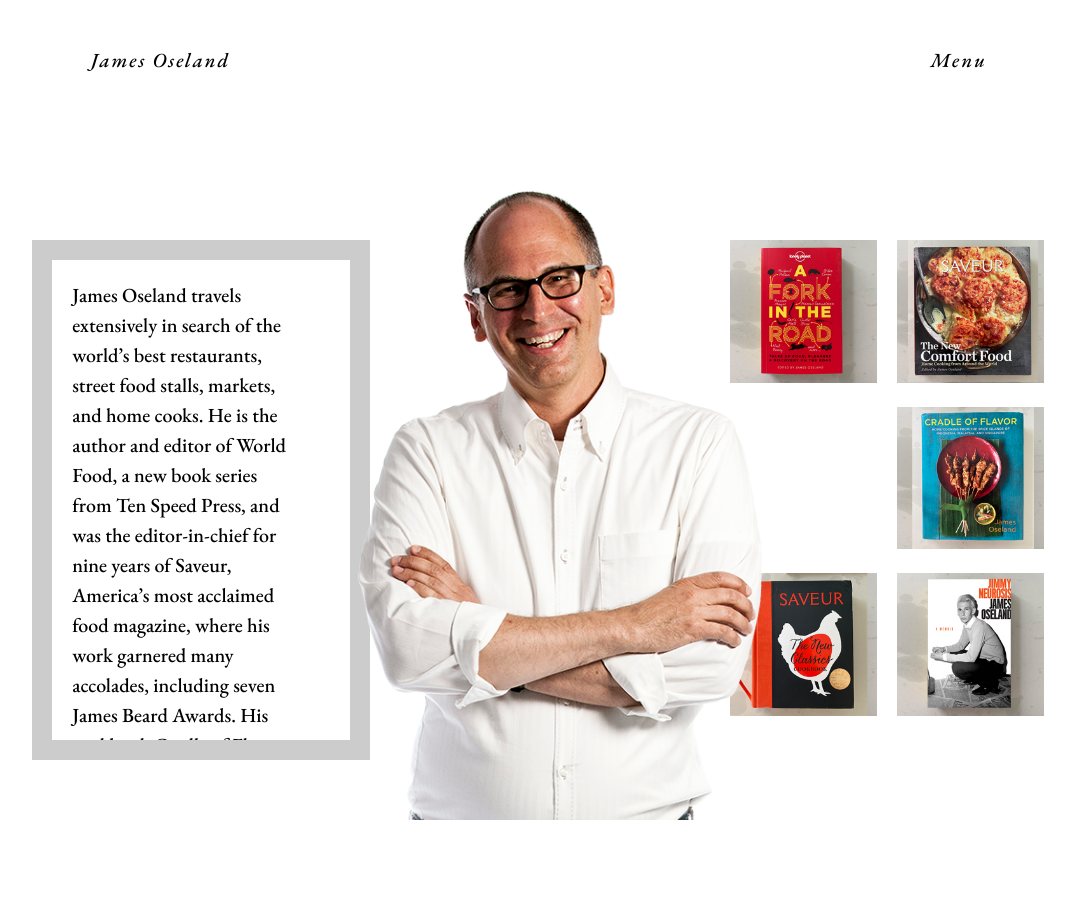
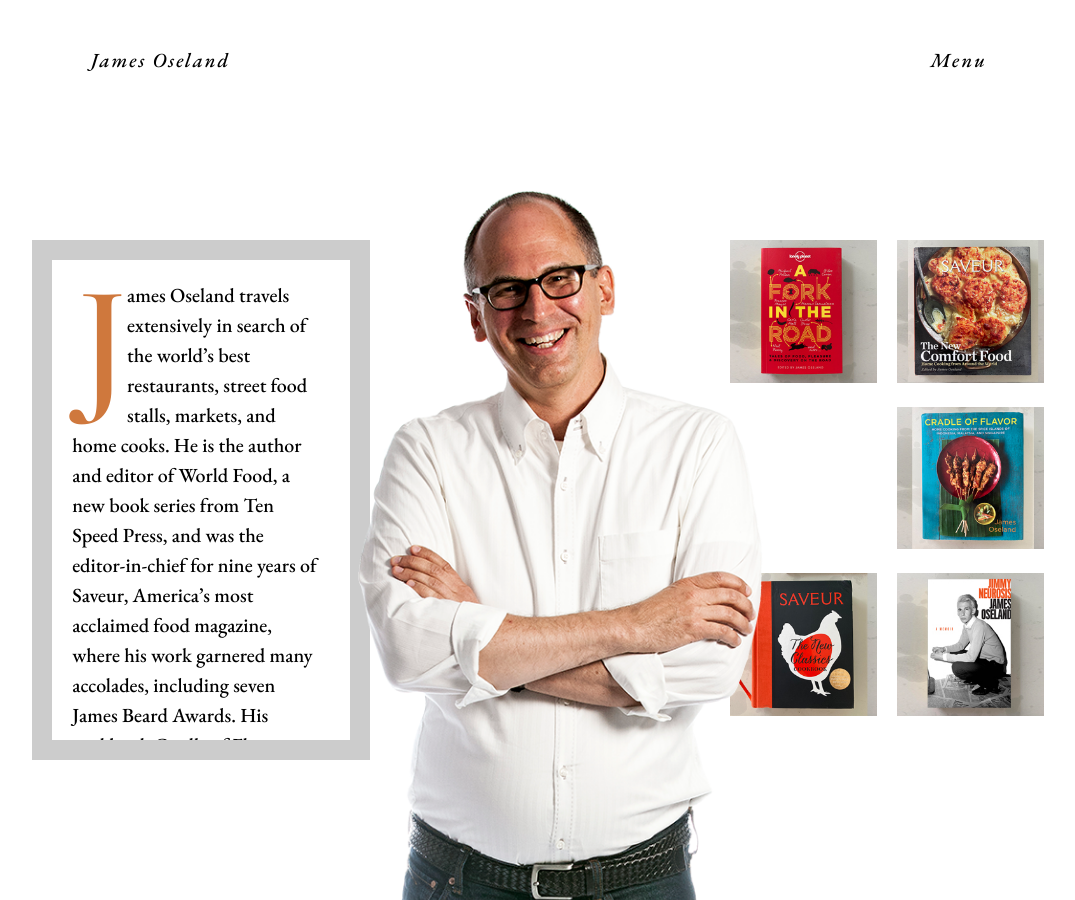
Before and after one commit to cynthiaeddy/jimmy, a React (Create React App) app: page /about-james in a window 1280 px wide. Shown: the whole page, without its empty margins (101-1176 px from the left). Before the commit the page ends 820 px from the top, so only its background shows below. Built offline with nearby package versions, Linux system fonts and the light colour scheme; a web font is replaced by a local one.

Commit message:
more stylin jim

```diff
--- a/public/index.html
+++ b/public/index.html
@@ -15,7 +15,9 @@
     <link href="https://fonts.googleapis.com/css2?family=Raleway:wght@100;200;300;400;600;700&display=swap" rel="stylesheet">
     <link rel="preconnect" href="https://fonts.gstatic.com">
 <link href="https://fonts.googleapis.com/css2?family=UnifrakturMaguntia&display=swap" rel="stylesheet">
-    <script src="https://kit.fontawesome.com/53c44fb997.js" crossorigin="anonymous"></script>
+
+<link rel="preconnect" href="https://fonts.gstatic.com">
+<link href="https://fonts.googleapis.com/css2?family=Cormorant+Garamond:wght@600;700&display=swap" rel="stylesheet">
     <!--
       manifest.json provides metadata used when your web app is installed on a
       user's mobile device or desktop. See https://developers.google.com/web/fundamentals/web-app-manifest/
--- a/src/App.css
+++ b/src/App.css
@@ -14,27 +14,21 @@
 	overscroll-behavior: none;
 }
 
+html {
+	/* position: fixed; */
+	height: 100%;
+	overflow: hidden;
+}
+
 .container {
 	display: flex;
 	justify-content: center;
-
-	/* align-items: center; */
 	text-align: center;
-	height: 90vh;
+	/* height: 90vh; */
 	margin: 0;
 	overflow: hidden;
 	margin-bottom: auto;
 	margin-top: 100px;
-}
-
-.jim-foto {
-	width: 400px;
-	height: 800px;
-	border: 1px solid #000;
-	margin-left: 100px;
-	display: flex;
-	justify-content: center;
-	align-items: center;
 }
 
 h3 {
--- a/src/components/aboutJim/AboutJim.js
+++ b/src/components/aboutJim/AboutJim.js
@@ -25,7 +25,7 @@
     <section className='aboutJim'>
 
         <div className='jim left'>
-          <p>James Oseland travels extensively in search of the world’s best restaurants, street food stalls, markets, and home cooks. He is the author and editor of World Food, a new book series from Ten Speed Press, and was the editor-in-chief for nine years of Saveur, America’s most acclaimed food magazine, where his work garnered many accolades, including seven James Beard Awards. His cookbook Cradle of Flavor was named one of the best books of 2006 by the New York Times and Good Morning America. Additionally, James’s writing has appeared in Gourmet, Vogue, Food and Wine, and the Wall Street Journal, where he writes the “Cook’s Playbook” column. He has appeared on Celebrity Apprentice, the Today Show, Iron Chef America, and was a permanent judge on all five seasons of Bravo’s Top Chef Masters. James is a popular cooking teacher and has taught at the Institute for Culinary Education, the New School, and New York City’s Natural Gourmet. He has lectured at culinary institutes and food societies around the world; in 2011, he delivered the keynote speech for the International Food Bloggers Conference. In 2013, he starred as himself in a series of Wendy’s commercials. He has lived in Indonesia, Malaysia, Thailand, and India and now calls Mexico City home. </p>
+          <p><span className='dropcap'>J</span>ames Oseland travels extensively in search of the world’s best restaurants, street food stalls, markets, and home cooks. He is the author and editor of World Food, a new book series from Ten Speed Press, and was the editor-in-chief for nine years of Saveur, America’s most acclaimed food magazine, where his work garnered many accolades, including seven James Beard Awards. His cookbook Cradle of Flavor was named one of the best books of 2006 by the New York Times and Good Morning America. Additionally, James’s writing has appeared in Gourmet, Vogue, Food and Wine, and the Wall Street Journal, where he writes the “Cook’s Playbook” column. He has appeared on Celebrity Apprentice, the Today Show, Iron Chef America, and was a permanent judge on all five seasons of Bravo’s Top Chef Masters. James is a popular cooking teacher and has taught at the Institute for Culinary Education, the New School, and New York City’s Natural Gourmet. He has lectured at culinary institutes and food societies around the world; in 2011, he delivered the keynote speech for the International Food Bloggers Conference. In 2013, he starred as himself in a series of Wendy’s commercials. He has lived in Indonesia, Malaysia, Thailand, and India and now calls Mexico City home. </p>
 
         </div>
         <div className='jim main'>
--- a/src/stylesheets/AboutJim.css
+++ b/src/stylesheets/AboutJim.css
@@ -2,7 +2,6 @@
 	z-index: 10;
 	width: 80vw;
 	height: 100vh;
-	overflow-y: scroll;
 	position: relative;
 	display: flex;
 	justify-content: center;
@@ -39,7 +38,7 @@
 	font-weight: 500;
 	font-size: 20px;
 	line-height: 1.5;
-	padding: 20px;
+	padding: 20px 0 20px 20px;
 }
 .jim.left {
 	/* background: rgba(0, 0, 0, .2); */
@@ -47,6 +46,7 @@
 	border: 20px solid rgba(0, 0, 0, .2);
 	height: 65vh;
 	overflow: hidden;
+	overflow: scroll;
 }
 .jimPhoto {
 	position: absolute;
@@ -56,3 +56,19 @@
 	top: -30px;
 	/* left: 10; */
 }
+.dropcap {
+	color: rgb(207, 120, 61);
+	/* font-family: 'Playfair Display', serif; */
+	font-family: 'EB Garamond', serif;
+	font-family: 'Cormorant Garamond', serif;
+	font-weight: 600;
+
+	float: left;
+	font-size: 150px;
+	line-height: 120px;
+	padding-top: -25px;
+	padding-bottom: 5px;
+	/* padding-top: 4px; */
+	padding-left: 5px;
+	font-stretch: ultra-expanded;
+}
```
